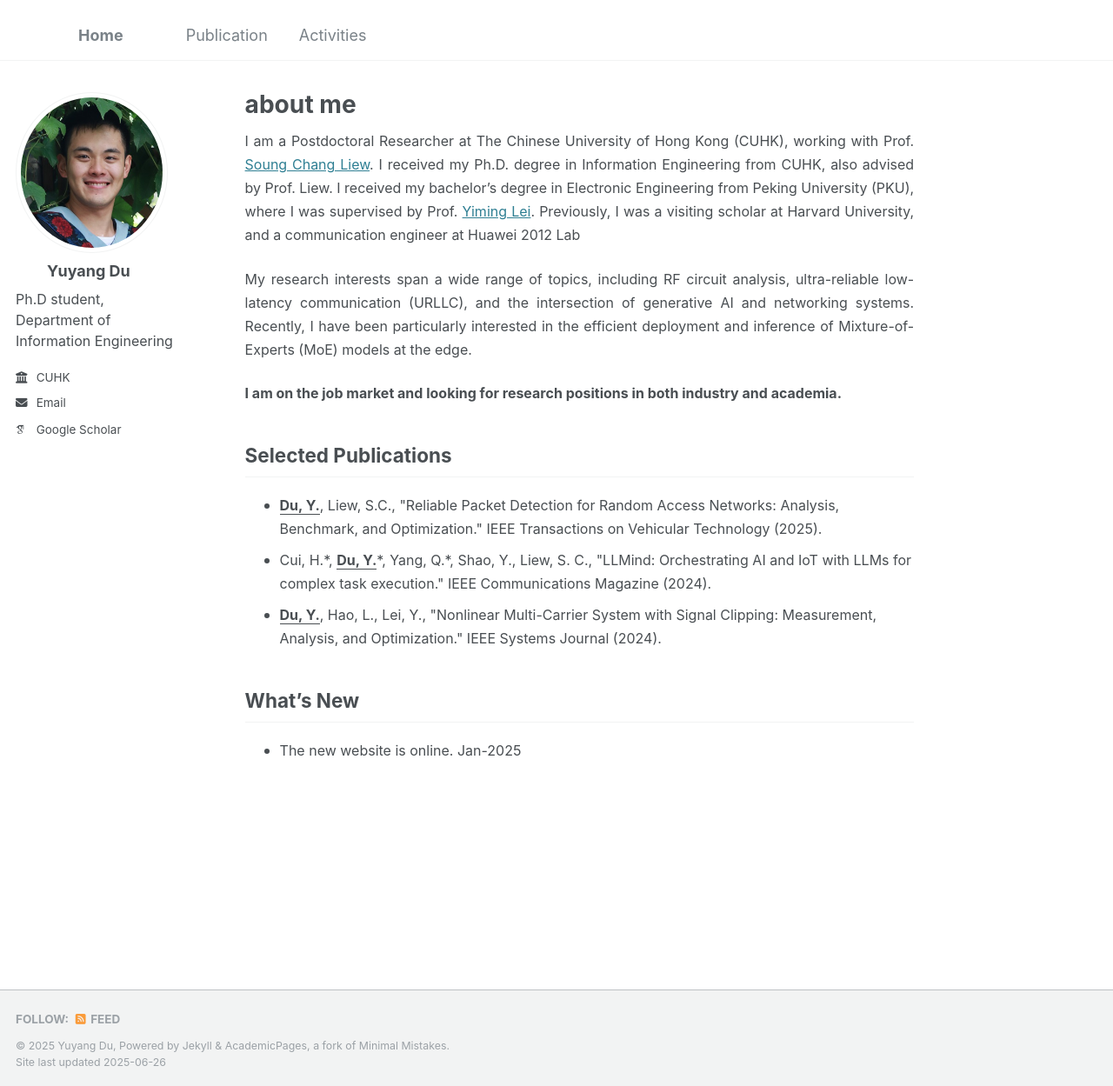
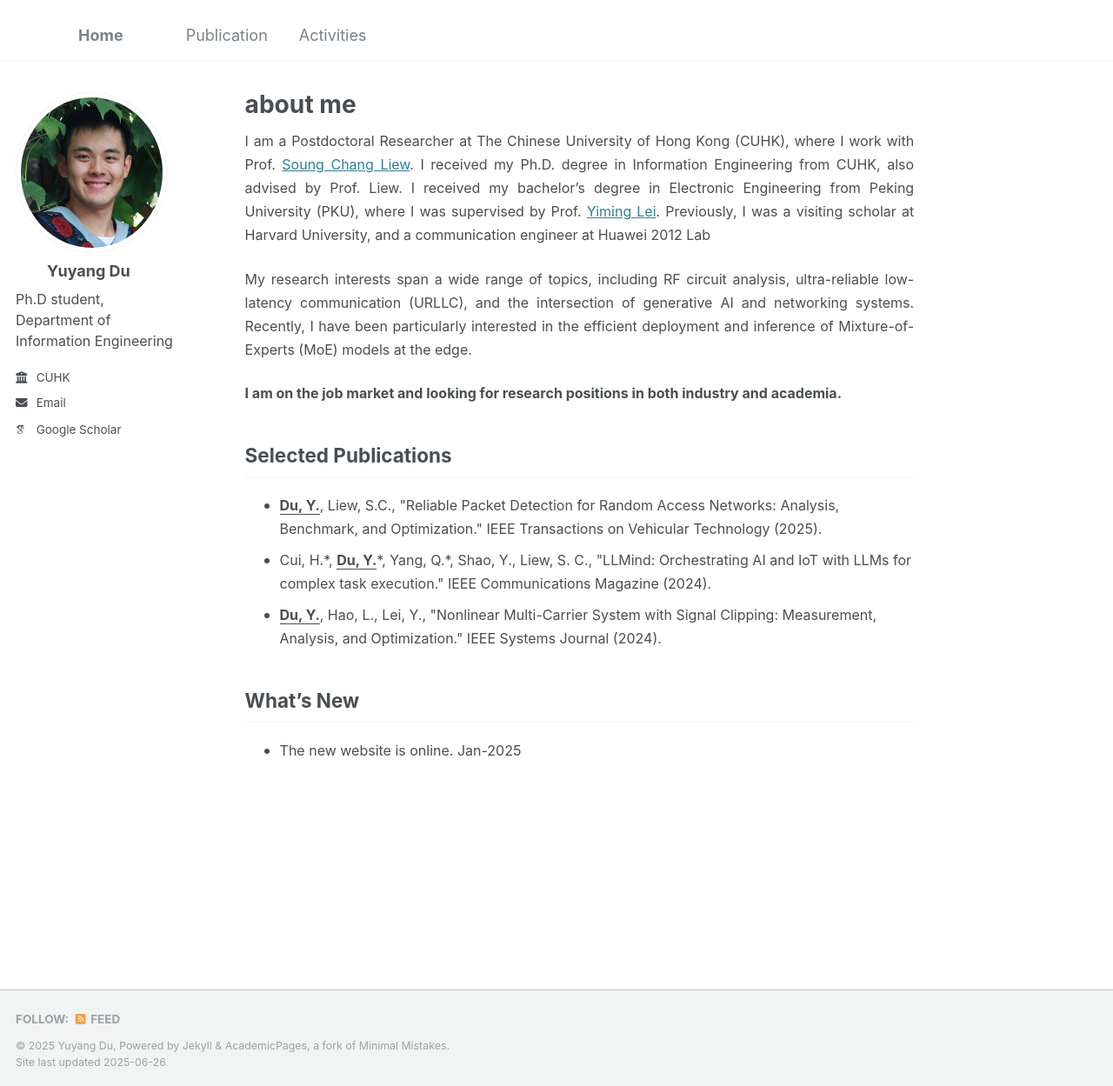
Before and after one commit to yuyangdu01/yuyangdu01.github.io, a Jekyll site: the page built from _pages/about.md, in a window 1280 px wide and 1249 px high. Shown: the whole window at 87% size. Built offline with Jekyll 4.4.1, drawn with Linux system fonts in a browser that asks for light colours; some web fonts are replaced.

Commit message:
Update about.md

```diff
--- a/_pages/about.md
+++ b/_pages/about.md
@@ -7,7 +7,7 @@ redirect_from:
   - /about.html
 ---
 
-<p style="text-align: justify;"><font size=3> I am a Postdoctoral Researcher at The Chinese University of Hong Kong (CUHK), working with Prof. <a href="https://www.ie.cuhk.edu.hk/faculty/LIEW-Soung-Chang/">Soung Chang Liew</a>. I received my Ph.D. degree in Information Engineering from CUHK, also advised by Prof. Liew. I received my bachelor’s degree in Electronic Engineering from Peking University (PKU), where I was supervised by Prof. <a href="https://ele.pku.edu.cn/dzxxen/info/1023/1115.htm">Yiming Lei</a>. Previously, I was a visiting scholar at Harvard University, and a communication engineer at Huawei 2012 Lab</font></p>
+<p style="text-align: justify;"><font size=3> I am a Postdoctoral Researcher at The Chinese University of Hong Kong (CUHK), where I work with Prof. <a href="https://www.ie.cuhk.edu.hk/faculty/LIEW-Soung-Chang/">Soung Chang Liew</a>. I received my Ph.D. degree in Information Engineering from CUHK, also advised by Prof. Liew. I received my bachelor’s degree in Electronic Engineering from Peking University (PKU), where I was supervised by Prof. <a href="https://ele.pku.edu.cn/dzxxen/info/1023/1115.htm">Yiming Lei</a>. Previously, I was a visiting scholar at Harvard University, and a communication engineer at Huawei 2012 Lab</font></p>
 
 <p style="text-align: justify;"><font size=3>My research interests span a wide range of topics, including RF circuit analysis, ultra-reliable low-latency communication (URLLC), and the intersection of generative AI and networking systems. Recently, I have been particularly interested in the efficient deployment and inference of Mixture-of-Experts (MoE) models at the edge.</font></p>
 
```
